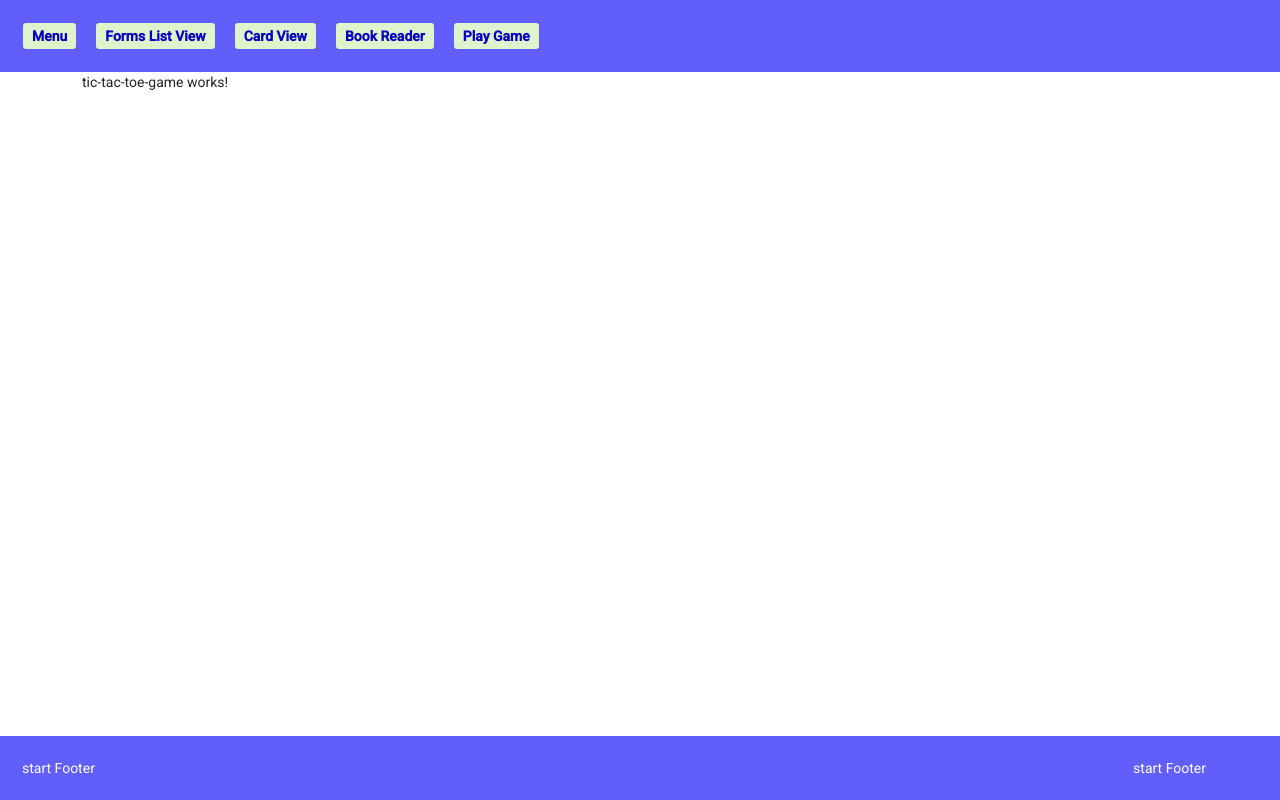
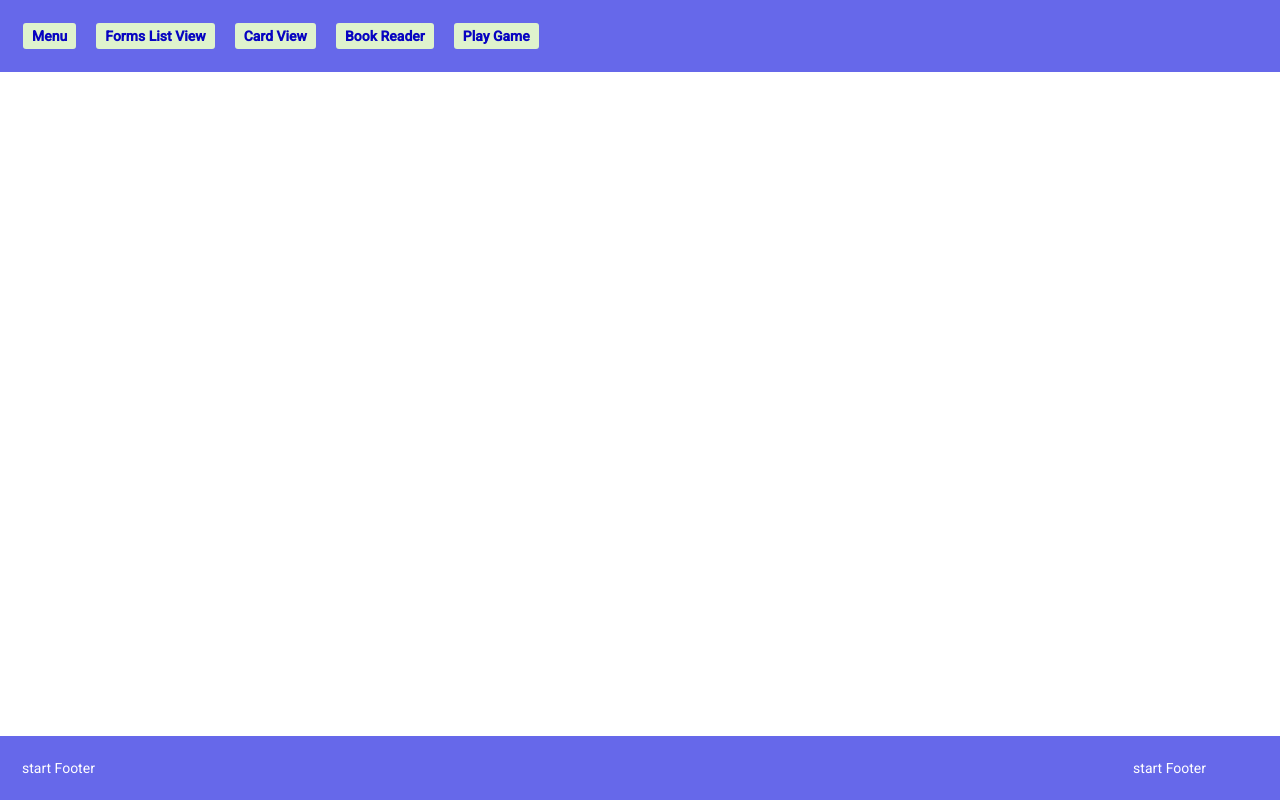
Before and after one commit to Rushika-Gowlikar/Angular, an Angular app: page /game in a window 1280 px wide. Built offline with nearby package versions, Linux system fonts and the light colour scheme.

Commit message:
updated css changes

```diff
--- a/src/app/appContent/form/form.component.css
+++ b/src/app/appContent/form/form.component.css
@@ -15,7 +15,7 @@
     position: relative;
     max-width: 350px;
     margin: auto;
-    background-color:rgb(74 218 150); ;
+    background-color: rgb(172 144 239);
     color: mintcream;
     padding: 20px;
     border-radius: 10px;
@@ -110,3 +110,23 @@ height: 400px;
    color: #538813;
    font-size: 40px;
 }
+::-webkit-scrollbar {
+    width: 6px;
+  }
+
+  /* Track */
+  ::-webkit-scrollbar-track {
+    box-shadow: inset 0 0 5px grey;
+    border-radius: 10px;
+  }
+
+  /* Handle */
+  ::-webkit-scrollbar-thumb {
+    background: rgb(135, 134, 134);
+    border-radius: 10px;
+  }
+
+  /* Handle on hover */
+  ::-webkit-scrollbar-thumb:hover {
+    background: #131212;
+  }
--- a/src/app/appContent/menu/menu.component.css
+++ b/src/app/appContent/menu/menu.component.css
@@ -2,7 +2,7 @@
     position: relative;
     width: 100%;
    object-fit: cover;
-
+    top:10px;
 }
 
 ul{
@@ -12,7 +12,7 @@ ul{
     width: 100%;
     margin: 0;
 }
-li:nth-child(n+1) button{
+li:nth-child(n) button{
     list-style: none;
     padding: 51px 0px;
     width: 100%;
--- a/src/app/appContent/tic-tac-toe-game/tic-tac-toe-game.component.html
+++ b/src/app/appContent/tic-tac-toe-game/tic-tac-toe-game.component.html
@@ -1 +1 @@
-<p>tic-tac-toe-game works!</p>
+<form userDetails="#ngForm"></form>
--- a/src/app/appContent/todo-list/todo-list.component.css
+++ b/src/app/appContent/todo-list/todo-list.component.css
@@ -26,3 +26,6 @@
     margin: 5px;
     font-size: larger;
  }
+ .boxes{
+    text-align: center;
+ }
--- a/src/app/application/footer/footer.component.scss
+++ b/src/app/application/footer/footer.component.scss
@@ -1,6 +1,6 @@
 .footer{
     display: flex;
-    background-color: #615EFC;
+    background-color: #6668ea;
     color: #fff;
     padding: 22px;
     gap: 84%;
--- a/src/app/application/header/header.component.css
+++ b/src/app/application/header/header.component.css
@@ -1,6 +1,6 @@
 .header{
     display: flex;
-    background-color: #615EFC;
+    background-color: #6668ea;
     color: #fff;
     padding: 23px;
     gap: 20px;
--- a/src/styles.css
+++ b/src/styles.css
@@ -1,4 +1,4 @@
 /* You can add global styles to this file, and also import other style files */
 html, body { height: 100%; }
-body { margin: 0; font-family: Roboto, "Helvetica Neue", sans-serif; }
+body { margin: 0; font-family: Roboto, "Helvetica Neue", sans-serif }
 @import '../../node_modules/bootstrap/dist/css/bootstrap.min.css';
```
